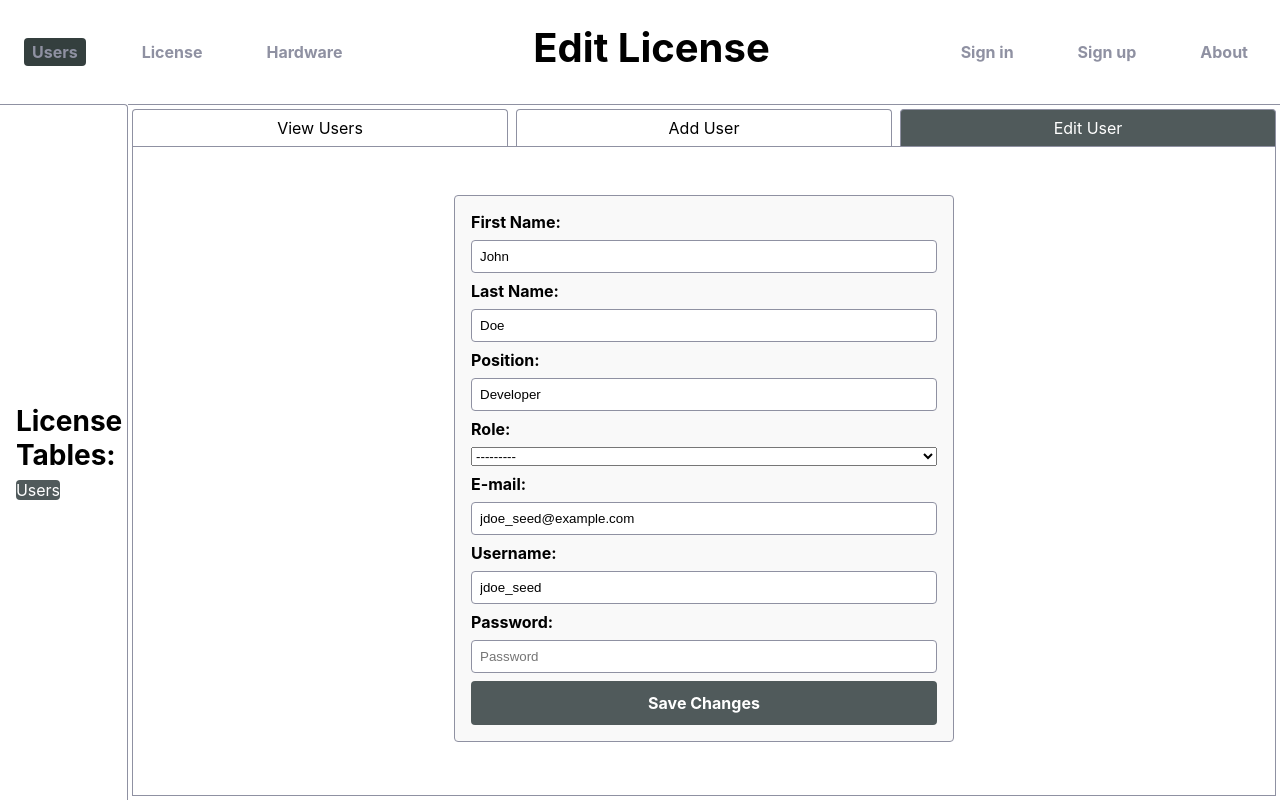
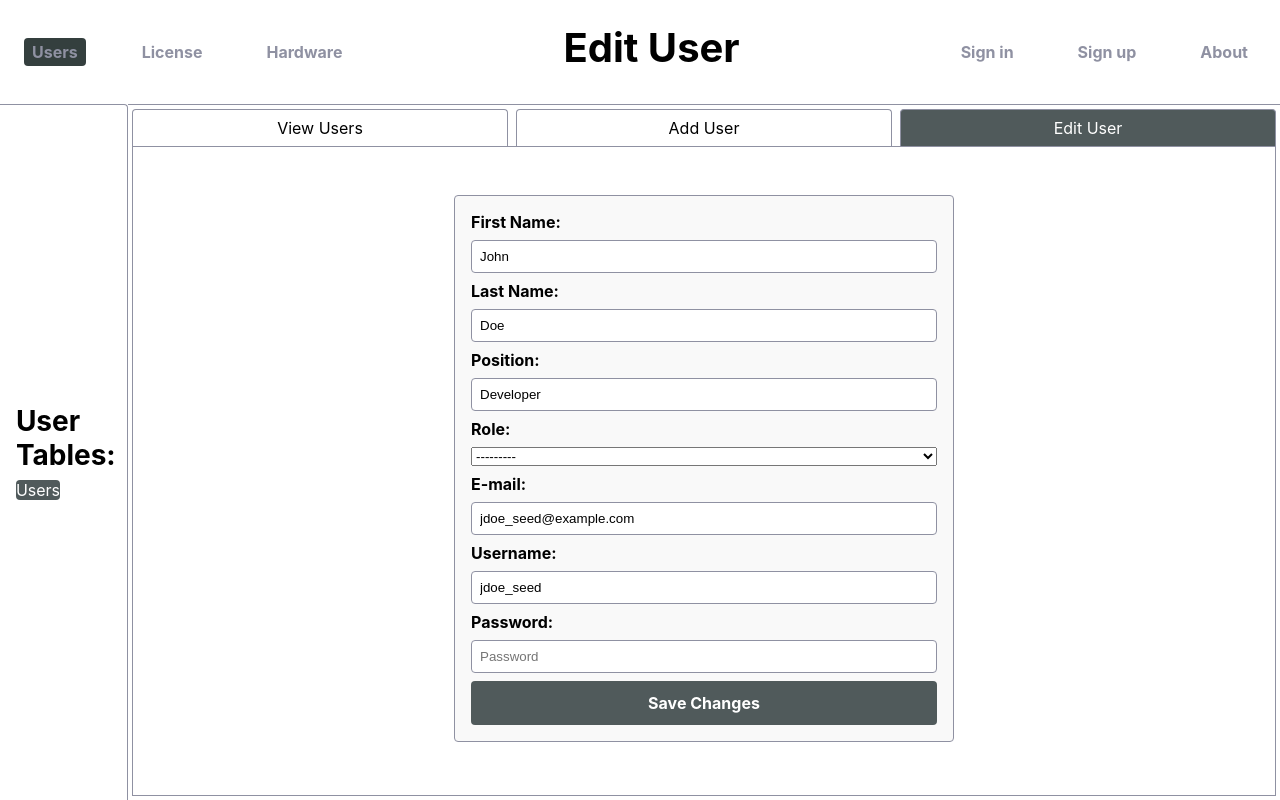
Before and after one commit to xPietrUx/Inventory-Shop-System, a Django app: page /users/1/edit/ in a window 1280 px wide. Run offline with Django 5.2, Linux system fonts and the light colour scheme; data comes from the database, SQL or seed files in the repository.

Commit message:
fix: correct title and heading from "License" to "User" in edit user template

```diff
--- a/users/templates/users/users_edit.html
+++ b/users/templates/users/users_edit.html
@@ -1,18 +1,18 @@
 {% extends "base.html" %}
 {% load static %}
 {% block title %}
-    Edit License
+    Edit User
 {% endblock title %}
 {% block extra_css %}
     <link rel="stylesheet" href="{% static '/css/users/users-edit.css' %}" />
 {% endblock extra_css %}
 {% block page_title %}
-    Edit License
+    Edit User
 {% endblock page_title %}
 {% block content %}
     <panel>
     <div class="inner-panel">
-        <h3>License Tables:</h3>
+        <h3>User Tables:</h3>
         <ul>
             <li>
                 <a href="{% url 'users:users_list' %}" class="selected">Users</a>
```
